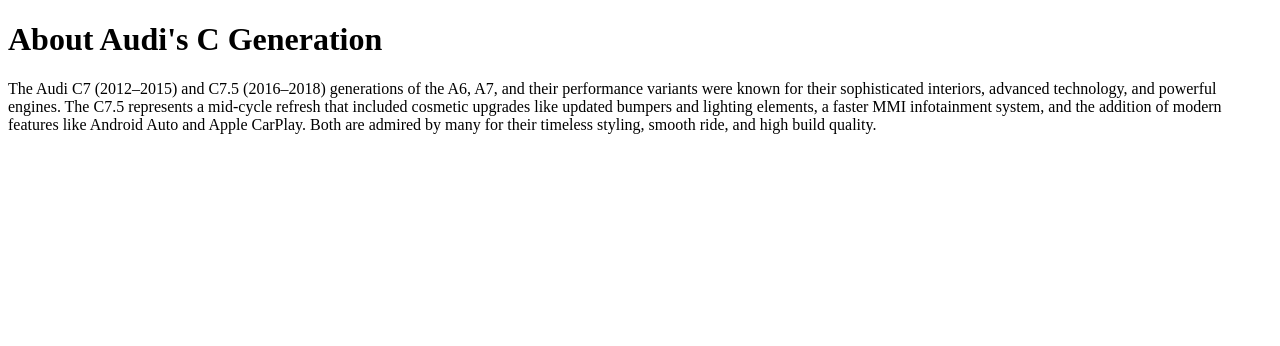
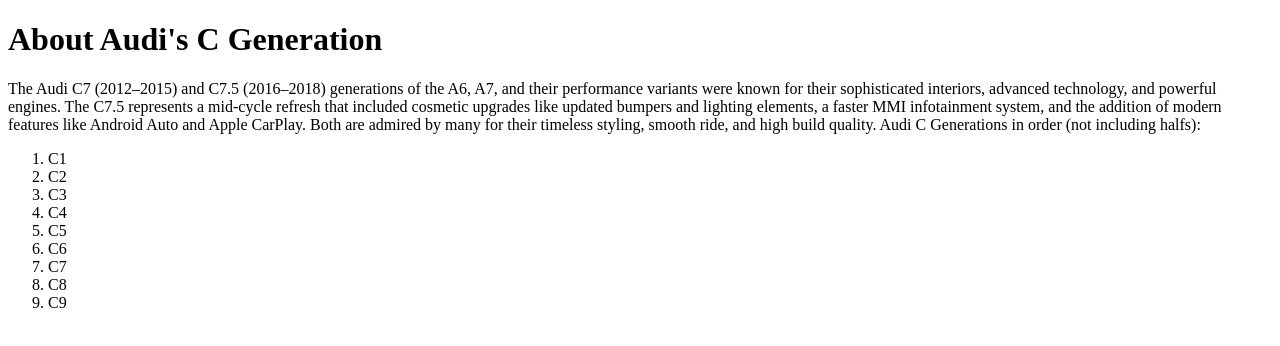
Before and after one commit to msample2/Lab02-Hyperlinks, a plain HTML site: page page3.html in a window 1280 px wide. Drawn offline with Linux system fonts and the light colour scheme.

Commit message:
added ordered list

```diff
--- a/page3.html
+++ b/page3.html
@@ -8,4 +8,17 @@
     The Audi C7 (2012–2015) and C7.5 (2016–2018) generations of the A6, A7, and their performance variants were known for their sophisticated interiors, advanced technology, and powerful engines.
     The C7.5 represents a mid-cycle refresh that included cosmetic upgrades like updated bumpers and lighting elements, a faster MMI infotainment system, and the addition of modern features like Android Auto and Apple CarPlay.
     Both are admired by many for their timeless styling, smooth ride, and high build quality.
+
+    Audi C Generations in order (not including halfs):
+    <ol>
+        <li>C1</li>
+        <li>C2</li>
+        <li>C3</li>
+        <li>C4</li>
+        <li>C5</li>
+        <li>C6</li>
+        <li>C7</li>
+        <li>C8</li>
+        <li>C9</li>
+    </ol>
 </body>
```
